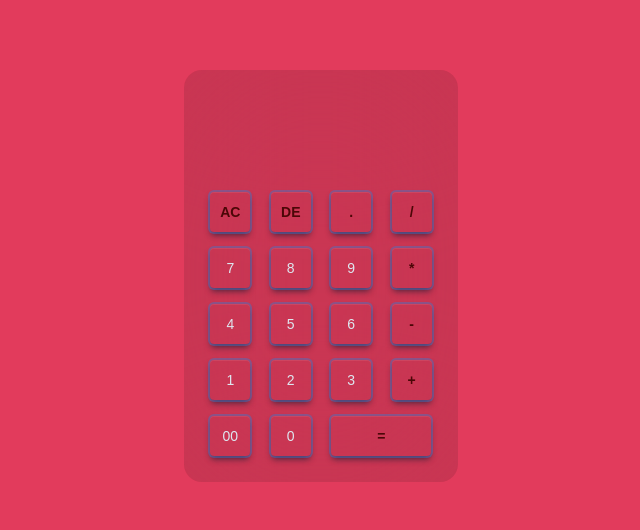
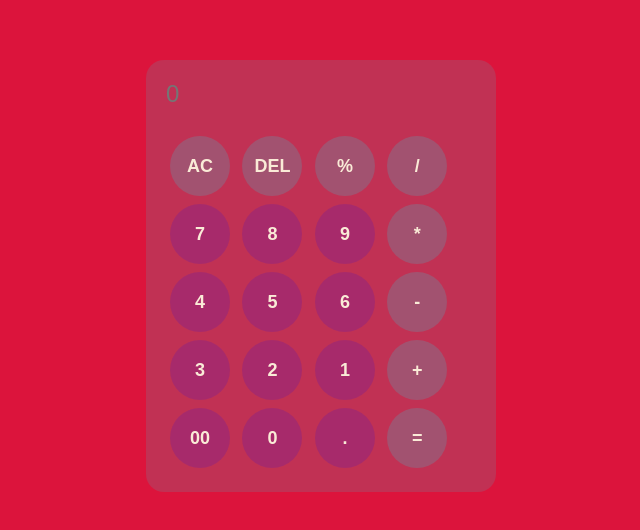
Before and after one commit to arfriyandri/Calculator-JS-Simple, a plain HTML site: page index.html in a window 1280 px wide. Shown: the part 124-654 px from the top of the page, without its empty margins (319-959 px from the left). Drawn offline with Linux system fonts and the light colour scheme.

Commit message:
New Update Structure

```diff
--- a/index.html
+++ b/index.html
@@ -8,44 +8,42 @@
   </head>
   <body>
     <div class="container">
-      <div class="calculator" id="calculator">
-        <form>
-          <div class="display">
-            <input id="display" class="input" type="text" name="display" />
+
+      <div class="calculator">
+        <input type="text" placeholder="0" id="inputBox">
+      <div>
+        <button class="operator">AC</button>
+        <button class="operator">DEL</button>
+        <button class="operator">%</button>
+        <button class="operator">/</button>
       </div>
       <div>
-            <input id="ac" class="operator" type="button" value="AC" onclick="functionAc()" />
-            <input id="de" class="operator" type="button" value="DE" onclick="display.value = display.value.toString().slice(0,-1)" />
-            <input class="operator" type="button" value="." onclick="myFunction('.')" />
-            <input class="operator" type="button" value="/" onclick="myFunction('.')" />
+        <button>7</button>
+        <button>8</button>
+        <button>9</button>
+        <button class="operator">*</button>
       </div>
       <div>
-            <input type="button" value="7" onclick="myFunction('7')" />
-            <input type="button" value="8" onclick="myFunction('8')" />
-            <input type="button" value="9" onclick="myFunction('9')" />
-            <input class="operator" type="button" value="*" onclick="" />
+        <button>4</button>
+        <button>5</button>
+        <button>6</button>
+        <button class="operator">-</button>
       </div>
       <div>
-            <input type="button" value="4" onclick="myFunction('4')" />
-            <input type="button" value="5" onclick="myFunction('5')" />
-            <input type="button" value="6" onclick="myFunction('6')" />
-            <input class="operator" type="button" value="-" onclick="" />
+        <button>3</button>
+        <button>2</button>
+        <button>1</button>
+        <button class="operator">+</button>
       </div>
       <div>
-            <input type="button" value="1" onclick="myFunction('1')" />
-            <input type="button" value="2" onclick="myFunction('2')" />
-            <input type="button" value="3" onclick="myFunction('3')" />
-            <input class="operator" type="button" value="+" onclick="" />
-          </div>
-          <div>
-            <input type="button" value="00" onclick="myFunction('0')" />
-            <input type="button" value="0" onclick="myFunction('00')" />
-            <input class="equal operator" type="button" value="=" onclick="display.value = eval(display.value)" />
-          </div>
-        </form>
+        <button>00</button>
+        <button>0</button>
+        <button>.</button>
+        <button class="operator">=</button>
       </div>
     </div>
 
+  </div>
     <script src="script.js"></script>
   </body>
 </html>
--- a/script.js
+++ b/script.js
@@ -1,22 +1,24 @@
-function functionAc() {
-  document.getElementById("display").value = "";
-}
+let input = document.getElementById('inputBox')
+let button = document.querySelectorAll('button')
 
-function myFunction(event) {
-  if (
-    event == "1" ||
-    event == "2" ||
-    event == "3" ||
-    event == "4" ||
-    event == "5" ||
-    event == "6" ||
-    event == "7" ||
-    event == "8" ||
-    event == "9" ||
-    event == "0" ||
-    event == "00"
-  ) {
-    // document.getElementById('display').value += en
-    console.log(event);
+let string = ""
+let array = Array.from(button)
+array.forEach(
+  button=>{
+    button.addEventListener('click', (e) =>{
+      if (e.target.innerHTML == '=') {
+        string = eval(string)
+        input.value = string
+      } else if (e.target.innerHTML == 'AC'){
+        string = ''
+        input.value = string;
+      } else if (e.target.innerHTML == 'DEL') {
+        string = string.substring(0, string.length-1)
+        input.value = string
+      } else {
+        string += e.target.innerHTML
+        input.value = string
+      }
+    })
   }
-}
+)
--- a/styles.css
+++ b/styles.css
@@ -9,58 +9,46 @@
   display: flex;
   justify-content: center;
   align-items: center;
-  width: 100%;
   height: 100vh;
-  background: rgba(220, 20, 60, 0.836);
+  background-color: crimson;
 }
 
 .calculator {
-  background: rgba(24, 18, 18, 0.116);
-  backdrop-filter: blur(100px);
-  padding: 18px;
+  background-color: rgba(0, 255, 255, 0.123);
+  padding: 20px;
+  border: 10px;
   border-radius: 18px;
 }
 
-form .display{
-    display: flex;
-    justify-content: flex-end;
-    margin: 20px 0;
+.calculator input{
+  border: none;
+  background-color: transparent;
+  color: wheat;
+  align-items: center;
+  font-size: 24px;
+  padding-bottom: 24px;
 }
 
-form .display .input{
-    text-align: right;
-    flex: 1;
-    font-size: 18px;
-    box-shadow: none;
+
+button {
+  width: 60px;
+  height: 60px;
+  margin: 4px;
+  border: 1px;
+  border-radius: 100%;
+  cursor: pointer;
+  font-size: 18px;
+  font-weight: 600;
+  color: antiquewhite;
+  background-color: rgba(0, 0, 255, 0.135);
 }
 
-.calculator form input {
-  border: 0;
-  outline: 0;
-  width: 40px;
-  height: 40px;
-  border-radius: 4px;
-  box-shadow: rgba(48, 127, 218, 0.4) 0px 0px 0px 2px,
-    rgba(6, 24, 44, 0.65) 0px 4px 6px -1px,
-    rgba(255, 255, 255, 0.08) 0px 1px 0px inset;
-  background: transparent;
-  font-size: 14px;
-  font-weight: 400;
-  color: rgb(221, 231, 240);
-  cursor: pointer;
-  margin: 8px;
+button:hover{
+  background-color: wheat;
+  color: black;
+  transform: scale(3px);
 }
 
-.calculator form input:hover {
-  color: #fff;
-  box-shadow: inset 200px 0 0 0 #da1515;
+.operator {
+  background-color: rgba(0, 255, 255, 0.16);
 }
-
-form input.equal {
-    width: 100px;
-}
-
-form input.operator {
-    font-weight: 800;
-    color: rgb(75, 7, 7);
-}
```
Lines whose indentation alone changed are shown as unchanged.
